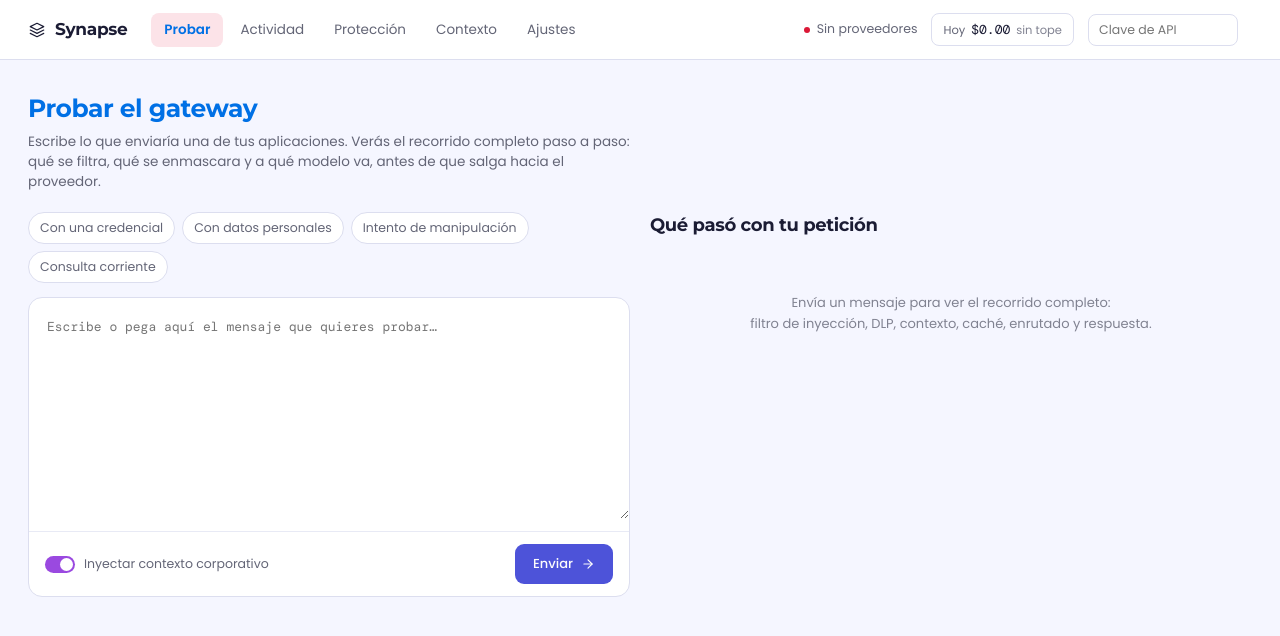
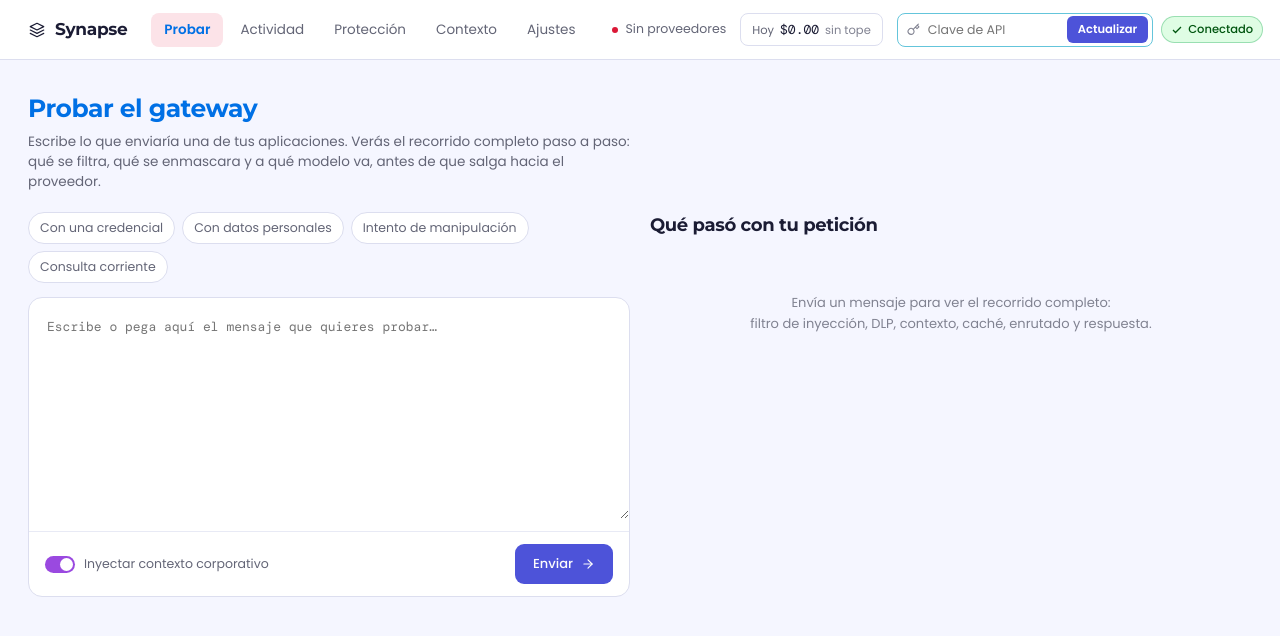
Before and after one commit to jandrestorres1998-netizen/synapse-ai, a website with bundled scripts: page public/index.html in a window 1280 px wide. Built offline with nearby package versions, Linux system fonts and the light colour scheme; files whose address does not match are found by name.

Commit message:
feat(ui): anadir boton explicito de validar clave, auto-validacion y badge visual de estado

```diff
--- a/public/css/app.css
+++ b/public/css/app.css
@@ -143,18 +143,97 @@ h1, h2, h3 { font-family: var(--font-display); font-weight: 700; letter-spacing:
 .spend-chip.near-limit { border-color: color-mix(in oklch, var(--warning) 50%, white); }
 .spend-chip.near-limit .value { color: var(--warning); }
 
-.key-field {
-  width: 150px;
-  padding: 6px 10px;
+.key-control {
+  display: flex;
+  align-items: center;
+  gap: 8px;
+}
+
+.key-input-wrapper {
+  display: flex;
+  align-items: center;
   border: 1px solid var(--line);
   border-radius: var(--radius-sm);
   background: var(--surface);
+  padding: 2px 4px 2px 9px;
+  transition: border-color 0.15s ease, box-shadow 0.15s ease;
+}
+
+.key-input-wrapper:focus-within {
+  border-color: var(--ajustes);
+  box-shadow: 0 0 0 2px color-mix(in oklch, var(--ajustes) 15%, transparent);
+}
+
+.key-input-wrapper.is-valid {
+  border-color: color-mix(in oklch, var(--ok) 50%, var(--line));
+}
+
+.key-icon {
+  color: var(--ink-faint);
+  flex-shrink: 0;
+  margin-right: 2px;
+}
+
+.key-field {
+  width: 145px;
+  padding: 5px 6px;
+  border: none;
+  background: transparent;
   font-family: var(--font-ui);
   font-size: 12.5px;
   color: var(--ink);
+  outline: none;
 }
-.key-field:focus { outline: 2px solid color-mix(in oklch, var(--ajustes) 40%, white); outline-offset: -1px; }
-.key-state { font-size: 11.5px; color: var(--ink-faint); white-space: nowrap; }
+
+.key-btn {
+  padding: 4px 10px;
+  border: 1px solid transparent;
+  border-radius: calc(var(--radius-sm) - 2px);
+  background: var(--ajustes);
+  color: #fff;
+  font-family: var(--font-ui);
+  font-size: 11.5px;
+  font-weight: 600;
+  cursor: pointer;
+  transition: background 0.12s ease, opacity 0.12s ease;
+  white-space: nowrap;
+}
+
+.key-btn:hover {
+  background: oklch(0.46 0.21 275);
+}
+
+.key-badge {
+  display: inline-flex;
+  align-items: center;
+  gap: 5px;
+  font-size: 11.5px;
+  font-weight: 500;
+  padding: 4px 9px;
+  border-radius: 999px;
+  white-space: nowrap;
+}
+
+.key-badge.ok {
+  background: var(--ok-soft);
+  color: oklch(0.38 0.14 150);
+  border: 1px solid color-mix(in oklch, var(--ok) 35%, transparent);
+}
+
+.key-badge.invalid {
+  background: var(--critical-soft);
+  color: oklch(0.42 0.18 22);
+  border: 1px solid color-mix(in oklch, var(--critical) 35%, transparent);
+}
+
+.key-badge.checking {
+  background: var(--surface-quiet);
+  color: var(--ink-muted);
+}
+
+.key-badge.empty {
+  color: var(--ink-faint);
+}
 
 /* ── Estructura ─────────────────────────────────────────────────────────── */
 
--- a/public/index.html
+++ b/public/index.html
@@ -37,8 +37,16 @@
         <span class="value num" id="spend-value">—</span>
         <span class="limit" id="spend-limit"></span>
       </div>
-      <input class="key-field" type="password" id="api-key" placeholder="Clave de API" autocomplete="off" aria-label="Clave de API">
-      <span class="key-state" id="key-state"></span>
+      <div class="key-control" id="key-control">
+        <div class="key-input-wrapper">
+          <svg class="key-icon" width="13" height="13" viewBox="0 0 24 24" fill="none" stroke="currentColor" stroke-width="2" stroke-linecap="round" stroke-linejoin="round" aria-hidden="true">
+            <path d="M21 2l-2 2m-7.61 7.61a5.5 5.5 0 1 1-7.778 7.778 5.5 5.5 0 0 1 7.777-7.777zm0 0L15.5 7.5m0 0l3 3L22 7l-3-3m-3.5 3.5L19 4"/>
+          </svg>
+          <input class="key-field" type="password" id="api-key" placeholder="Clave de API" autocomplete="off" aria-label="Clave de API">
+          <button class="key-btn" id="btn-validate-key" type="button" title="Validar clave de API">Validar</button>
+        </div>
+        <span class="key-badge" id="key-state"></span>
+      </div>
     </div>
   </header>
 
--- a/public/js/app.js
+++ b/public/js/app.js
@@ -63,22 +63,71 @@ class App {
 
   static wireApiKey() {
     const input = $('api-key');
+    const btn = $('btn-validate-key');
     if (!input) return;
 
     input.value = ApiService.getApiKey();
 
     const apply = async () => {
-      ApiService.setApiKey(input.value.trim());
-      setText('key-state', 'comprobando…');
+      const val = input.value.trim();
+      ApiService.setApiKey(val);
+      this.renderKeyState('checking');
       const ok = await this.refreshTopbar();
       if (ok) {
+        this.renderKeyState('ok');
         const active = document.querySelector('.nav-tab.active')?.dataset.tab;
         RENDERERS[active]?.();
+      } else {
+        this.renderKeyState(val ? 'invalid' : 'empty');
       }
     };
 
-    input.addEventListener('change', apply);
-    input.addEventListener('keydown', event => { if (event.key === 'Enter') apply(); });
+    if (btn) {
+      btn.addEventListener('click', () => apply());
+    }
+    input.addEventListener('keydown', event => {
+      if (event.key === 'Enter') {
+        event.preventDefault();
+        apply();
+      }
+    });
+
+    let debounceTimer;
+    input.addEventListener('input', () => {
+      clearTimeout(debounceTimer);
+      debounceTimer = setTimeout(() => apply(), 600);
+    });
+
+    if (input.value) {
+      apply();
+    } else {
+      this.renderKeyState('empty');
+    }
+  }
+
+  static renderKeyState(state) {
+    const badge = $('key-state');
+    const wrapper = document.querySelector('.key-input-wrapper');
+    const btn = $('btn-validate-key');
+    if (!badge) return;
+
+    badge.className = 'key-badge ' + state;
+    if (state === 'ok') {
+      badge.innerHTML = '<svg width="12" height="12" viewBox="0 0 24 24" fill="none" stroke="currentColor" stroke-width="2.5"><polyline points="20 6 9 17 4 12"/></svg> Conectado';
+      if (wrapper) wrapper.classList.add('is-valid');
+      if (btn) btn.textContent = 'Actualizar';
+    } else if (state === 'invalid') {
+      badge.innerHTML = '<svg width="12" height="12" viewBox="0 0 24 24" fill="none" stroke="currentColor" stroke-width="2.5"><line x1="18" y1="6" x2="6" y2="18"/><line x1="6" y1="6" x2="18" y2="18"/></svg> Clave incorrecta';
+      if (wrapper) wrapper.classList.remove('is-valid');
+      if (btn) btn.textContent = 'Validar';
+    } else if (state === 'checking') {
+      badge.textContent = 'Comprobando…';
+      if (btn) btn.textContent = '…';
+    } else {
+      badge.textContent = 'Introduce tu clave';
+      if (wrapper) wrapper.classList.remove('is-valid');
+      if (btn) btn.textContent = 'Validar';
+    }
   }
 
   /** @returns {Promise<boolean>} si la API respondió correctamente. */
@@ -86,12 +135,12 @@ class App {
     try {
       const stats = await ApiService.getStats();
 
-      setText('key-state', ApiService.getApiKey() ? 'autenticado' : '');
+      this.renderKeyState('ok');
       this.renderProviderState(stats);
       this.renderSpend(stats.budget, stats.spend);
       return true;
     } catch (err) {
-      setText('key-state', err.code === 401 ? 'clave requerida' : 'sin conexión');
+      this.renderKeyState(err.code === 401 ? 'invalid' : 'empty');
       $('provider-dot').className = 'dot critical';
       setText('provider-label', err.code === 401 ? 'Sin autenticar' : 'Gateway no responde');
       return false;
```
